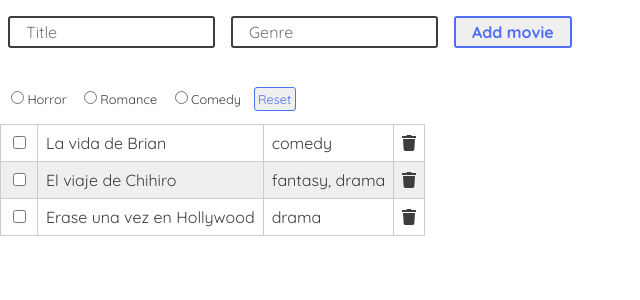
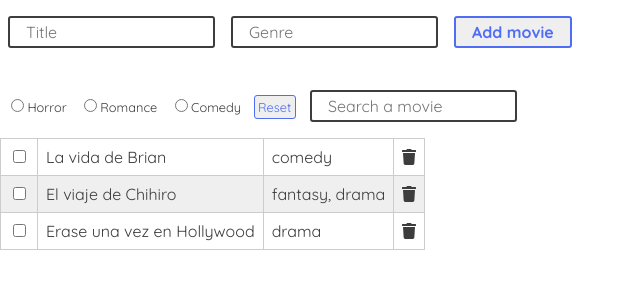
Before and after one commit to hernandezgonzalo/movies-list, a React (Create React App) app: page / in a window 1280 px wide. Shown: the top 300 px of the page, without its empty margins (0-640 px from the left). Built offline with nearby package versions, Linux system fonts and the light colour scheme.

Commit message:
feature: search movies by title

```diff
--- /dev/null
+++ b/src/components/GenreRadioButtons.js
@@ -0,0 +1,39 @@
+import React from "react";
+import RadioButton from "../components/ui/RadioButton";
+import Button from "../components/ui/Button";
+
+const GenreRadioButtons = ({ handleRadioButton, genreToShow, history }) => {
+  return (
+    <>
+      <RadioButton
+        changed={() => handleRadioButton("horror")}
+        id="1"
+        isSelected={genreToShow === "horror"}
+        label="Horror"
+        value="horror"
+      />
+      <RadioButton
+        changed={() => handleRadioButton("romance")}
+        id="2"
+        isSelected={genreToShow === "romance"}
+        label="Romance"
+        value="romance"
+      />
+      <RadioButton
+        changed={() => handleRadioButton("comedy")}
+        id="3"
+        isSelected={genreToShow === "comedy"}
+        label="Comedy"
+        value="comedy"
+      />
+      <Button
+        type="button"
+        value="Reset"
+        small
+        click={() => history.push("/")}
+      />
+    </>
+  );
+};
+
+export default GenreRadioButtons;
--- a/src/pages/Home.js
+++ b/src/pages/Home.js
@@ -3,52 +3,39 @@ import { connect } from "react-redux";
 import MoviesList from "../components/MoviesList";
 import NewMovieForm from "../components/NewMovieForm";
 import { useQuery } from "../hooks/useQuery";
-import RadioButton from "../components/ui/RadioButton";
 import { useHistory } from "react-router-dom";
-import Button from "../components/ui/Button";
+import GenreRadioButtons from "../components/GenreRadioButtons";
+import Input from "../components/ui/Input";
 
 const Home = ({ movies, addMovie }) => {
   const query = useQuery();
   const history = useHistory();
   const [genreToShow, setGenreToShow] = useState();
+  const [search, setSearch] = useState("");
 
   useEffect(() => setGenreToShow(query.get("genre")), [query]);
 
   const handleRadioButton = genre => history.push(`/?genre=${genre}`);
 
+  const handleChangeSearch = e => setSearch(e.target.value);
+
+  // filter movies by genre and by search
   let moviesToShow = movies;
   if (genreToShow)
     moviesToShow = movies.filter(movie => movie.genres.includes(genreToShow));
+  if (search.length > 0)
+    moviesToShow = moviesToShow.filter(movie =>
+      movie.title.toLowerCase().includes(search.toLowerCase())
+    );
 
   return (
     <>
       <NewMovieForm addMovie={addMovie} />
-      <RadioButton
-        changed={() => handleRadioButton("horror")}
-        id="1"
-        isSelected={genreToShow === "horror"}
-        label="Horror"
-        value="horror"
-      />
-      <RadioButton
-        changed={() => handleRadioButton("romance")}
-        id="2"
-        isSelected={genreToShow === "romance"}
-        label="Romance"
-        value="romance"
-      />
-      <RadioButton
-        changed={() => handleRadioButton("comedy")}
-        id="3"
-        isSelected={genreToShow === "comedy"}
-        label="Comedy"
-        value="comedy"
-      />
-      <Button
-        type="button"
-        value="Reset"
-        small
-        click={() => history.push("/")}
+      <GenreRadioButtons {...{ handleRadioButton, genreToShow, history }} />
+      <Input
+        placeholder="Search a movie"
+        onChange={handleChangeSearch}
+        value={search}
       />
       <MoviesList movies={moviesToShow} />
     </>
--- a/src/reducers/moviesReducer.js
+++ b/src/reducers/moviesReducer.js
@@ -22,7 +22,6 @@ const initState = {
 };
 
 const moviesReducer = (state = initState, action) => {
-  console.log(state, action);
   switch (action.type) {
     case "ADD_MOVIE":
       // if the movie title already exists do not add it
```
